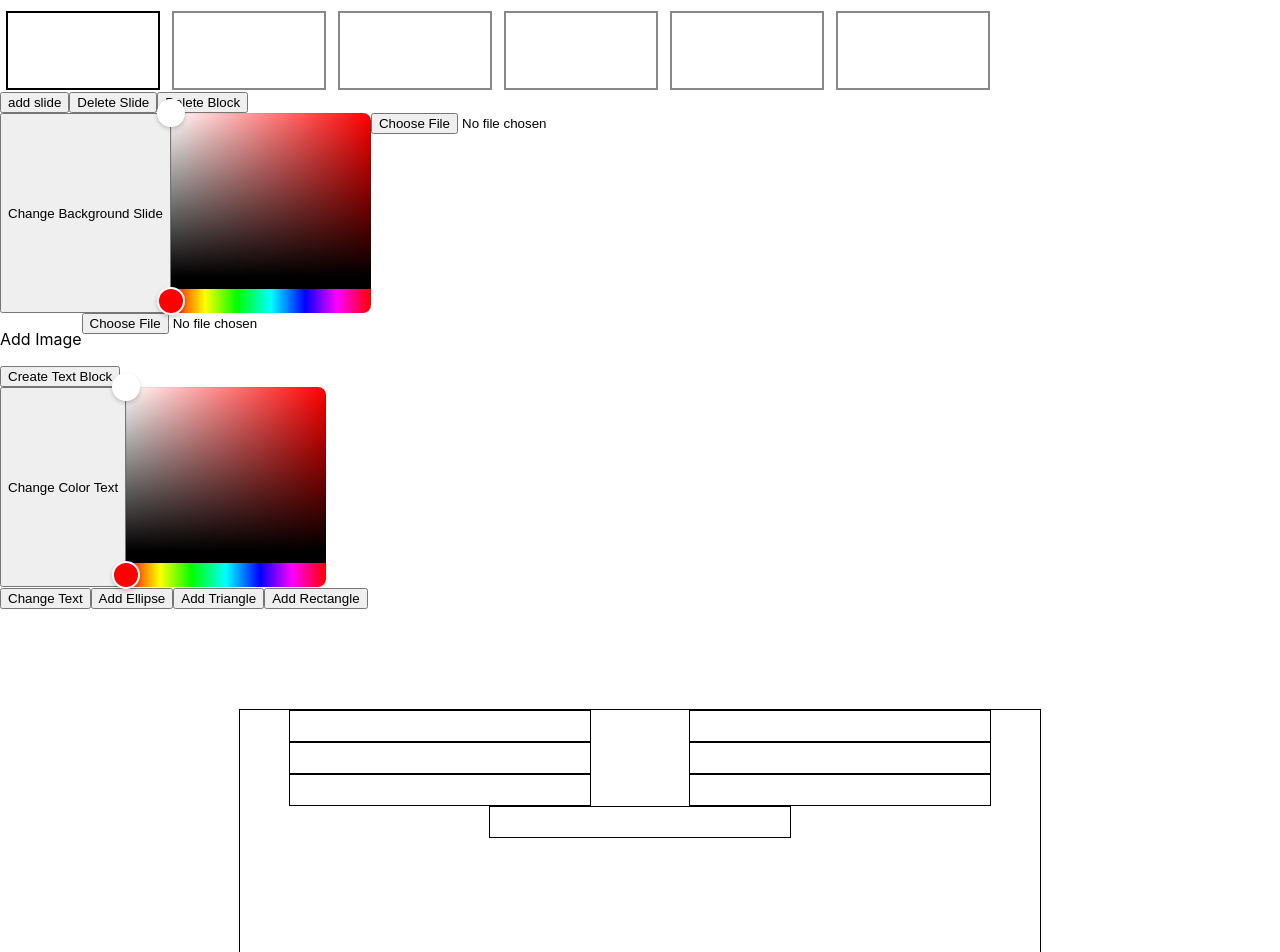
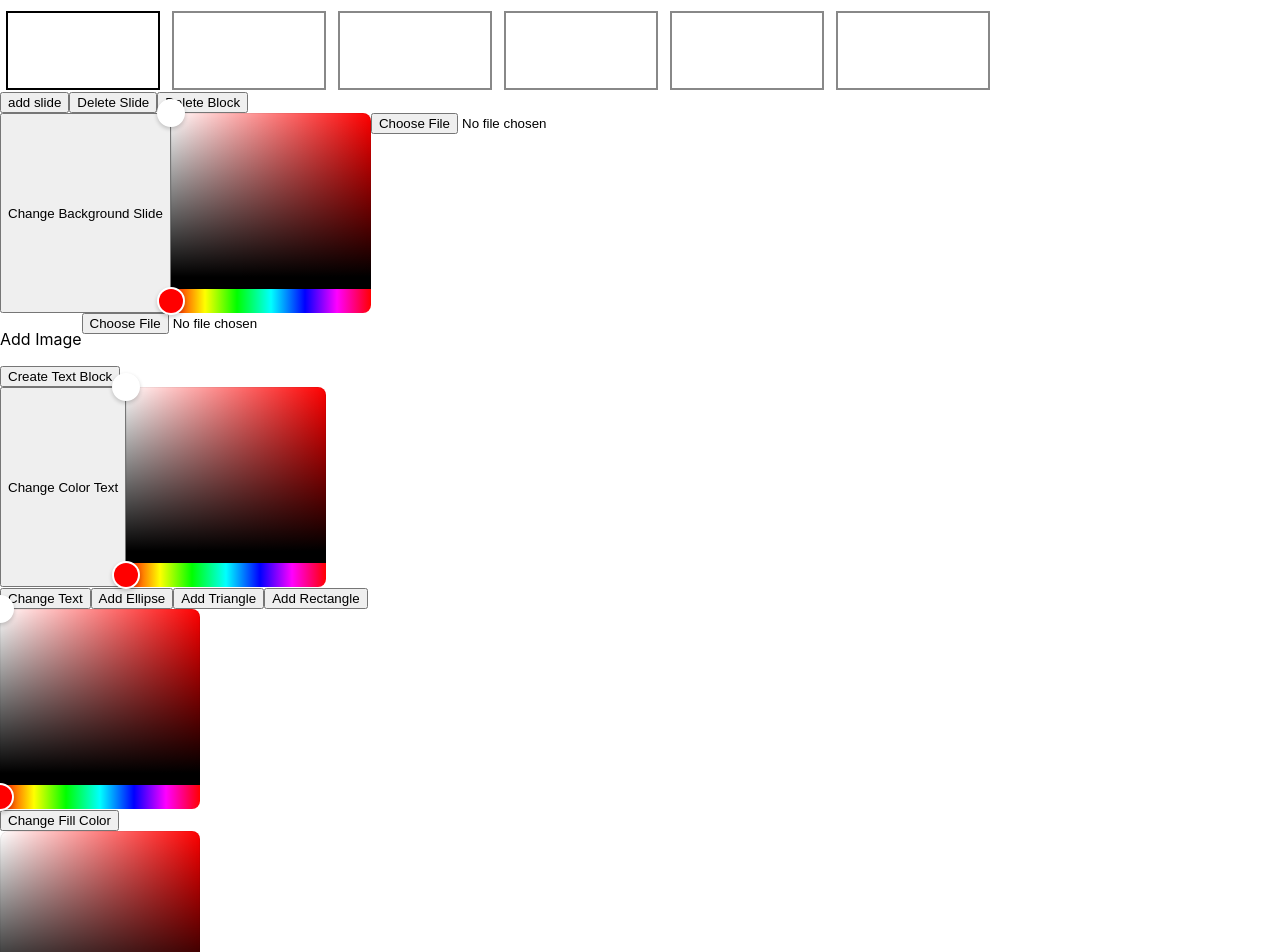
Before and after one commit to akatobis/ISlides, a React (Create React App) app in the folder lab4/my-app/: page / in a window 1280 px wide. Shown: the top 952 px of the page. Built offline with nearby package versions, Linux system fonts and the light colour scheme.

Commit message:
добавил изменение цвета у примитивов

```diff
--- /dev/null
+++ b/lab4/my-app/src/actions/figure/figure.ts
@@ -0,0 +1,66 @@
+import { elemInArray } from "../../auxiliaryFunctions";
+import { PresentationMaker, Presentation, SlideType, Block, Figure, TypeBlock } from "../../types";
+
+function changeColorFigure(oldPresentationMaker: PresentationMaker, {colorFill, colorBorder}: {colorFill?: string, colorBorder?: string}): PresentationMaker {
+    const oldSlides: SlideType[] = oldPresentationMaker.presentation.slides;
+    const idSelectedSlide: string = oldPresentationMaker.idsSelectedSlides[0];
+    const selectedSlide: SlideType = oldSlides.filter((slide) => {
+        return idSelectedSlide === slide.id;
+    })[0];
+
+    const oldBlocks: Block[] = selectedSlide.blocks;
+    const idsSelectedBlocks: string[] = oldPresentationMaker.idsSelectedBlocks;
+
+    const newBlocks: Block[] = oldBlocks.map(block => {
+        if (elemInArray(idsSelectedBlocks, block.id)) {
+            let oldFigure: Figure;
+            if (block.content.typeBlock === TypeBlock.figure) {
+                oldFigure = {
+                    ...block.content,
+                };
+                let newFigure: Figure = {...oldFigure};
+                if (colorFill) {
+                    newFigure = {
+                        ...oldFigure,
+                        colorFill: colorFill,
+                    };
+                }
+                if (colorBorder) {
+                    newFigure = {
+                        ...oldFigure,
+                        colorBorder: colorBorder,
+                    };
+                }
+                return {
+                    ...block,
+                    content: newFigure,
+                };
+            }
+        }
+        return block;
+    })
+
+    const newSlides: SlideType[] = oldSlides.map(slide => {
+        if (slide.id === idSelectedSlide) {
+            return {
+                ...slide,
+                blocks: newBlocks,
+            }
+        }
+        return slide;
+    })
+
+    const newPresentation: Presentation = {
+        ...oldPresentationMaker.presentation,
+        slides: newSlides,
+    };
+
+    return {
+        ...oldPresentationMaker,
+        presentation: newPresentation,
+    }
+}
+
+export {
+    changeColorFigure,
+}
--- a/lab4/my-app/src/components/ToolsPanal/ToolsPanal.tsx
+++ b/lab4/my-app/src/components/ToolsPanal/ToolsPanal.tsx
@@ -6,11 +6,13 @@ import { dispatch } from "../../state";
 import { addBlock, changeStyleText, deleteBlocks } from "../../actions/block";
 import { addNewSlide} from "../../actions/navigation/navigation";
 import {FigureType} from "../../types";
-
+import { changeColorFigure } from "../../actions/figure/figure";
 
 function ToolsPanal() {
    const [colorBackgroundSlide, setColorBackgroundSlide] = useState("#fff");
    const [colorTextBlock, setColorTextBlock] = useState("#fff");
+   const [colorFigureFill, setColorFigureFill] = useState("#fff");
+   const [colorFigureBorder, setColorFigureBorder] = useState("#000");
 
    return (
       <div>
@@ -37,6 +39,14 @@ function ToolsPanal() {
           <button onClick={() => dispatch(addBlock, {figureType: FigureType.ellipse})}>Add Ellipse</button>
           <button onClick={() => dispatch(addBlock, {figureType: FigureType.triangle})}>Add Triangle</button>
           <button onClick={() => dispatch(addBlock, {figureType: FigureType.rectangle})}>Add Rectangle</button>
+          <HexColorPicker color={colorFigureFill} onChange={setColorFigureFill} />
+          <button
+              onClick={() => {dispatch(changeColorFigure, {colorFill: colorFigureFill})}}
+          >Change Fill Color</button>
+          <HexColorPicker color={colorFigureBorder} onChange={setColorFigureBorder} />
+          <button
+              onClick={() => {dispatch(changeColorFigure, {colorBorder: colorFigureBorder})}}
+          >Change Border Color</button>
       </div>
    )
 }
```
